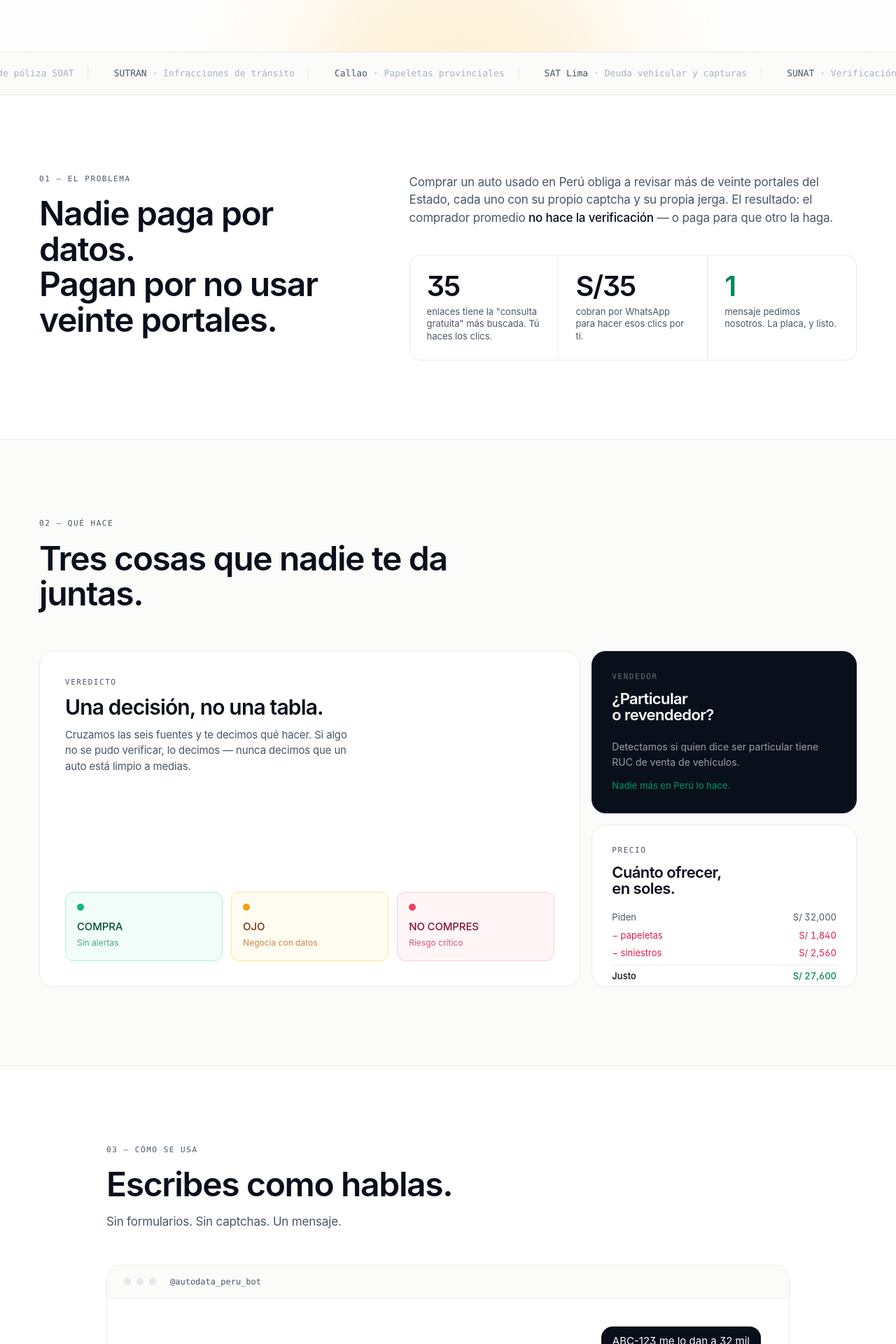
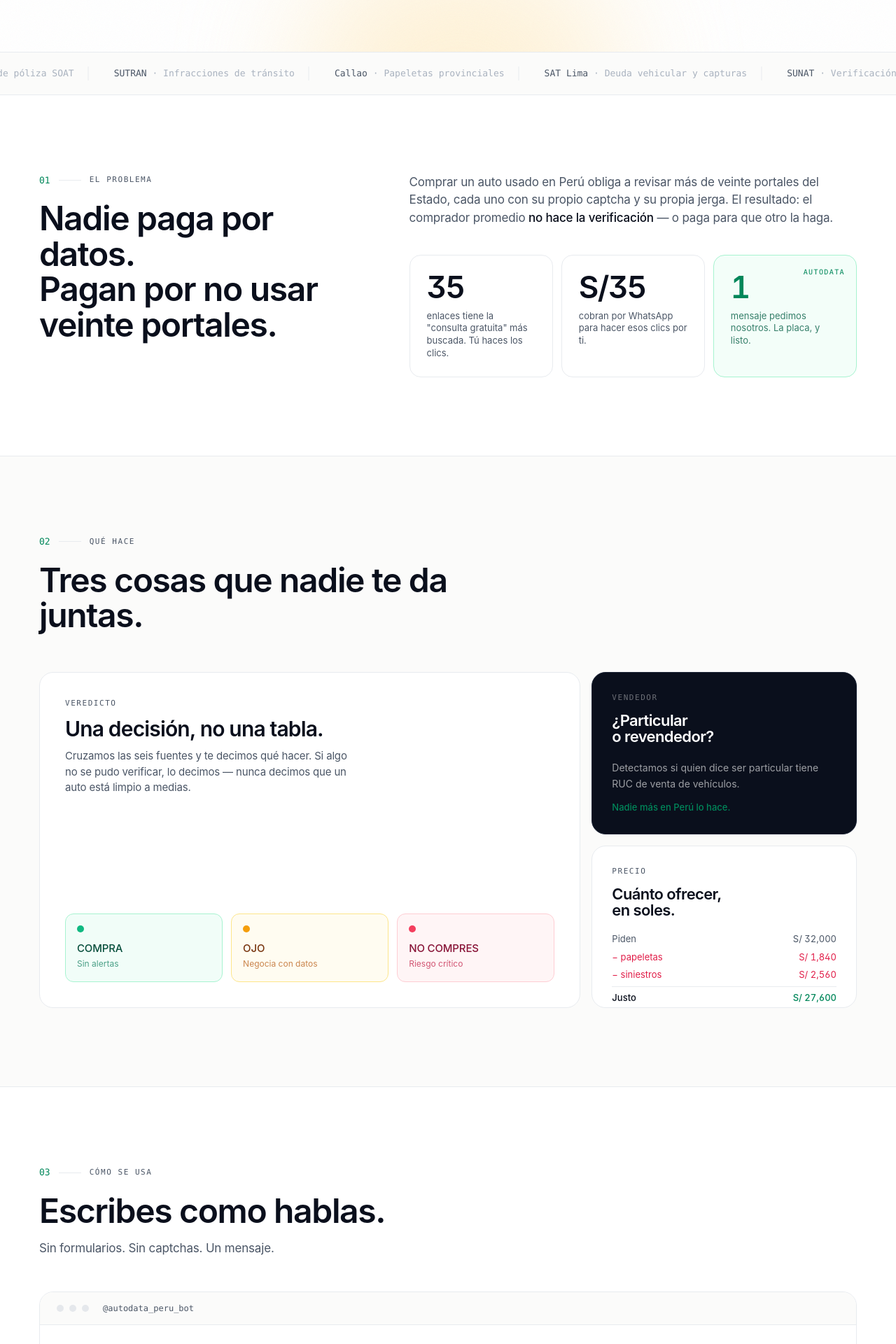
Before and after one commit to Shine299/autodata_croma, a FastAPI app: page / in a window 1280 px wide. Shown: the part 813-2733 px from the top of the page at 70% size. Run offline with FastAPI, Linux system fonts and the light colour scheme; some libraries are stand-ins or nearby versions.

Commit message:
feat(p5): improve section UI/UX — kicker system, fix duplicate numbering, align widths
AUDITORÍA de las secciones 01–04 (medido):
- Numeración DUPLICADA: los kickers de sección iban 01–04 y las listas internas
  de la sección 04 también iban 01–04, sin relación entre sí. El lector veía dos
  sistemas de numeración compitiendo en la misma pantalla.
- Kicker sin ancla visual: '01 — EL PROBLEMA' tenía número y etiqueta con el
  mismo peso y color, así que ninguno de los dos anclaba la vista.
- Anchos inconsistentes: 'demo' usaba max-w-[64rem] y el resto max-w-[76rem].
  Al hacer scroll el contenido saltaba horizontalmente entre secciones.
- Las cifras del problema (35 / S/35 / 1) eran tres tarjetas idénticas: la
  tercera es el remate narrativo (lo que ofrecemos) y se leía igual que las dos
  que describen el problema.

CAMBIOS:
- Sistema de kicker: número en verde (único acento de la línea) + regla
  horizontal de 2rem + etiqueta. El número ancla, la regla da ritmo al scroll.
- Listas de la sección 04: numeración 01–04 reemplazada por marcas — cuadro
  rosa con ✕ para límites, cuadro verde con → para roadmap. Elimina el choque
  de numeraciones y hace la lista escaneable de un vistazo.
- Ancho de 'demo' unificado a 76rem: las 4 secciones alinean al mismo borde.
- Cifras del problema: la tercera (nuestra) pasa a fondo verde con etiqueta
  AUTODATA. La progresión ahora se lee: cuesta 35 clics → cuesta S/35 →
  nosotros pedimos 1. Las tarjetas pasan de gap-px a gap-3 con esquinas propias.

VERIFICADO (1280px): las 4 secciones alinean en left=24px con ancho 1216px
(antes 'demo' rompía la alineación), kickers 01–04 correlativos, 4 marcas ✕ y
3 marcas →, sin errores de consola.
Móvil (375px): kicker en una línea, marcas de 22px, tarjeta destacada visible,
secciones alineadas, sin overflow horizontal.

Co-Authored-By: Claude Sonnet 5 <noreply@anthropic.com>

```diff
--- a/app/web/templates/landing.html
+++ b/app/web/templates/landing.html
@@ -38,6 +38,30 @@
     }
     .lede { letter-spacing: -0.011em; line-height: 1.5; }
     .mono { font-family: ui-monospace, "SF Mono", Menlo, monospace; }
+
+    /* ── Encabezado de sección ─────────────────────────────────────────
+       El número es el ancla visual (verde, el único acento de la línea) y
+       la regla horizontal da ritmo al hacer scroll. Antes número y etiqueta
+       tenían el mismo peso, así que ninguno anclaba. */
+    .kicker { display: flex; align-items: center; gap: .75rem; margin-bottom: 1.25rem; }
+    .kicker-num {
+      font-family: ui-monospace, "SF Mono", Menlo, monospace;
+      font-size: .8125rem; color: var(--em); font-variant-numeric: tabular-nums;
+    }
+    .kicker-rule { height: 1px; width: 2rem; background: var(--line); flex: none; }
+    .kicker-label {
+      font-family: ui-monospace, "SF Mono", Menlo, monospace;
+      font-size: .6875rem; letter-spacing: .14em; color: var(--ink-2); text-transform: uppercase;
+    }
+
+    /* Ítem de lista con marca en vez de número: evita chocar con la numeración
+       de las secciones (había dos sistemas 01–04 distintos en la misma página). */
+    .mark {
+      flex: none; width: 1.375rem; height: 1.375rem; border-radius: .4375rem;
+      display: grid; place-content: center; font-size: .75rem; margin-top: .125rem;
+    }
+    .mark-no { background: #fff1f2; color: #e11d48; }
+    .mark-go { background: #ecfdf5; color: var(--em); }
 
     /* ── Grano sutil: le quita el plano de "CSS puro" ── */
     .grain::after {
@@ -323,7 +347,11 @@
   <section id="problema" class="scroll-mt-20 max-w-[76rem] mx-auto px-6 py-28">
     <div class="grid lg:grid-cols-[.85fr_1.15fr] gap-14">
       <div class="rv">
-        <p class="mono text-[.6875rem] tracking-[.14em] text-[--ink-2] mb-4">01 — EL PROBLEMA</p>
+        <div class="kicker">
+          <span class="kicker-num">01</span>
+          <span class="kicker-rule"></span>
+          <span class="kicker-label">El problema</span>
+        </div>
         <h2 class="h2 text-[clamp(2rem,4vw,3rem)]">
           Nadie paga por datos.<br>Pagan por no usar<br>veinte portales.
         </h2>
@@ -335,18 +363,22 @@
           <span class="text-[--ink] font-medium">no hace la verificación</span> — o paga para que otro la haga.
         </p>
 
-        <div class="mt-10 grid sm:grid-cols-3 gap-px bg-[--line] rounded-2xl overflow-hidden border border-[--line]">
-          <div class="bg-white p-6">
-            <p class="display text-[2.5rem]">35</p>
-            <p class="text-[.8125rem] text-[--ink-2] mt-2 leading-snug">enlaces tiene la "consulta gratuita" más buscada. Tú haces los clics.</p>
+        <!-- Las cifras cuentan una historia en 3 tiempos: el costo en clics, el
+             costo en soles, y el remate — lo que pedimos nosotros. La tercera se
+             destaca a propósito: es la única que resuelve, no la que describe. -->
+        <div class="mt-10 grid sm:grid-cols-3 gap-3">
+          <div class="rounded-2xl border border-[--line] bg-white p-6">
+            <p class="display text-[2.75rem] tabular-nums">35</p>
+            <p class="text-[.8125rem] text-[--ink-2] mt-2.5 leading-snug">enlaces tiene la "consulta gratuita" más buscada. Tú haces los clics.</p>
           </div>
-          <div class="bg-white p-6">
-            <p class="display text-[2.5rem]">S/35</p>
-            <p class="text-[.8125rem] text-[--ink-2] mt-2 leading-snug">cobran por WhatsApp para hacer esos clics por ti.</p>
+          <div class="rounded-2xl border border-[--line] bg-white p-6">
+            <p class="display text-[2.75rem] tabular-nums">S/35</p>
+            <p class="text-[.8125rem] text-[--ink-2] mt-2.5 leading-snug">cobran por WhatsApp para hacer esos clics por ti.</p>
           </div>
-          <div class="bg-white p-6">
-            <p class="display text-[2.5rem] text-[--em]">1</p>
-            <p class="text-[.8125rem] text-[--ink-2] mt-2 leading-snug">mensaje pedimos nosotros. La placa, y listo.</p>
+          <div class="rounded-2xl border border-emerald-200 bg-emerald-50/60 p-6 relative">
+            <span class="mono text-[.625rem] tracking-[.14em] text-[--em] absolute top-4 right-4">AUTODATA</span>
+            <p class="display text-[2.75rem] tabular-nums text-[--em]">1</p>
+            <p class="text-[.8125rem] text-emerald-800/80 mt-2.5 leading-snug">mensaje pedimos nosotros. La placa, y listo.</p>
           </div>
         </div>
       </div>
@@ -357,7 +389,11 @@
   <section id="producto" class="scroll-mt-20 bg-[--paper] border-y border-[--line] py-28">
     <div class="max-w-[76rem] mx-auto px-6">
       <div class="rv max-w-[38rem] mb-14">
-        <p class="mono text-[.6875rem] tracking-[.14em] text-[--ink-2] mb-4">02 — QUÉ HACE</p>
+        <div class="kicker">
+          <span class="kicker-num">02</span>
+          <span class="kicker-rule"></span>
+          <span class="kicker-label">Qué hace</span>
+        </div>
         <h2 class="h2 text-[clamp(2rem,4vw,3rem)]">Tres cosas que nadie te da juntas.</h2>
       </div>
 
@@ -423,9 +459,13 @@
   </section>
 
   <!-- Demo -->
-  <section id="demo" class="scroll-mt-20 max-w-[64rem] mx-auto px-6 py-28">
+  <section id="demo" class="scroll-mt-20 max-w-[76rem] mx-auto px-6 py-28">
     <div class="rv max-w-[38rem] mb-12">
-      <p class="mono text-[.6875rem] tracking-[.14em] text-[--ink-2] mb-4">03 — CÓMO SE USA</p>
+      <div class="kicker">
+          <span class="kicker-num">03</span>
+          <span class="kicker-rule"></span>
+          <span class="kicker-label">Cómo se usa</span>
+        </div>
       <h2 class="h2 text-[clamp(2rem,4vw,3rem)]">Escribes como hablas.</h2>
       <p class="lede text-[1.0625rem] text-[--ink-2] mt-4">Sin formularios. Sin captchas. Un mensaje.</p>
     </div>
@@ -475,7 +515,11 @@
   <section id="limites" class="border-t border-[--line] py-28 scroll-mt-20">
     <div class="max-w-[76rem] mx-auto px-6">
       <div class="rv max-w-[38rem] mb-14">
-        <p class="mono text-[.6875rem] tracking-[.14em] text-[--ink-2] mb-4">04 — LÍMITES Y ROADMAP</p>
+        <div class="kicker">
+          <span class="kicker-num">04</span>
+          <span class="kicker-rule"></span>
+          <span class="kicker-label">Límites y roadmap</span>
+        </div>
         <h2 class="h2 text-[clamp(2rem,4vw,3rem)]">Lo que <span class="text-rose-500">no</span> hacemos — y qué sigue.</h2>
         <p class="lede text-[1.0625rem] text-[--ink-2] mt-5">
           Preferimos un producto honesto a uno que promete de más. Todo esto se lo decimos
@@ -487,19 +531,19 @@
         <div class="rv">
           <p class="mono text-[.6875rem] tracking-[.14em] text-rose-500 mb-5">LÍMITES CONOCIDOS</p>
           <ul class="divide-y divide-[--line] border-y border-[--line]">
-            <li class="py-5 flex gap-5"><span class="mono text-[.75rem] text-[#c3cad4] pt-1">01</span><p class="text-[1.0625rem] text-[--ink-2]"><span class="text-[--ink] font-medium">Sin SUNARP.</span> No damos cadena de propietarios, gravámenes ni reportes de robo. Croma no lo expone y SUNARP tiene captcha.</p></li>
-            <li class="py-5 flex gap-5"><span class="mono text-[.75rem] text-[#c3cad4] pt-1">02</span><p class="text-[1.0625rem] text-[--ink-2]"><span class="text-[--ink] font-medium">Sin MTC.</span> No tenemos revisión técnica vigente.</p></li>
-            <li class="py-5 flex gap-5"><span class="mono text-[.75rem] text-[#c3cad4] pt-1">03</span><p class="text-[1.0625rem] text-[--ink-2]"><span class="text-[--ink] font-medium">No reemplaza al mecánico.</span> Verificamos papeles y señales de riesgo, no el estado físico.</p></li>
-            <li class="py-5 flex gap-5"><span class="mono text-[.75rem] text-[#c3cad4] pt-1">04</span><p class="text-[1.0625rem] text-[--ink-2]"><span class="text-[--ink] font-medium">No damos asesoría legal.</span> Mostramos datos oficiales; la decisión es tuya.</p></li>
+            <li class="py-5 flex gap-5"><span class="mark mark-no" aria-hidden="true">✕</span><p class="text-[1.0625rem] text-[--ink-2]"><span class="text-[--ink] font-medium">Sin SUNARP.</span> No damos cadena de propietarios, gravámenes ni reportes de robo. Croma no lo expone y SUNARP tiene captcha.</p></li>
+            <li class="py-5 flex gap-5"><span class="mark mark-no" aria-hidden="true">✕</span><p class="text-[1.0625rem] text-[--ink-2]"><span class="text-[--ink] font-medium">Sin MTC.</span> No tenemos revisión técnica vigente.</p></li>
+            <li class="py-5 flex gap-5"><span class="mark mark-no" aria-hidden="true">✕</span><p class="text-[1.0625rem] text-[--ink-2]"><span class="text-[--ink] font-medium">No reemplaza al mecánico.</span> Verificamos papeles y señales de riesgo, no el estado físico.</p></li>
+            <li class="py-5 flex gap-5"><span class="mark mark-no" aria-hidden="true">✕</span><p class="text-[1.0625rem] text-[--ink-2]"><span class="text-[--ink] font-medium">No damos asesoría legal.</span> Mostramos datos oficiales; la decisión es tuya.</p></li>
           </ul>
         </div>
 
         <div class="rv" data-d="1">
           <p class="mono text-[.6875rem] tracking-[.14em] text-[--em] mb-5">ROADMAP</p>
           <ol class="divide-y divide-[--line] border-y border-[--line]">
-            <li class="py-5 flex gap-5"><span class="mono text-[.75rem] text-[--em] pt-1">01</span><p class="text-[1.0625rem] text-[--ink-2]"><span class="text-[--ink] font-medium">SUNARP y MTC</span> en cuanto Croma los exponga. La arquitectura de adapters ya está lista: es agregar una fuente, no rehacer el producto.</p></li>
-            <li class="py-5 flex gap-5"><span class="mono text-[.75rem] text-[--em] pt-1">02</span><p class="text-[1.0625rem] text-[--ink-2]"><span class="text-[--ink] font-medium">Sello verificado con QR</span> para avisos de Marketplace. Cada aviso con el sello es distribución gratuita.</p></li>
-            <li class="py-5 flex gap-5"><span class="mono text-[.75rem] text-[--em] pt-1">03</span><p class="text-[1.0625rem] text-[--ink-2]"><span class="text-[--ink] font-medium">API para concesionarias.</span> Ellas pagan, el comprador ve el reporte gratis. Quien compra un auto cada cinco años no debería ser el que paga.</p></li>
+            <li class="py-5 flex gap-5"><span class="mark mark-go" aria-hidden="true">→</span><p class="text-[1.0625rem] text-[--ink-2]"><span class="text-[--ink] font-medium">SUNARP y MTC</span> en cuanto Croma los exponga. La arquitectura de adapters ya está lista: es agregar una fuente, no rehacer el producto.</p></li>
+            <li class="py-5 flex gap-5"><span class="mark mark-go" aria-hidden="true">→</span><p class="text-[1.0625rem] text-[--ink-2]"><span class="text-[--ink] font-medium">Sello verificado con QR</span> para avisos de Marketplace. Cada aviso con el sello es distribución gratuita.</p></li>
+            <li class="py-5 flex gap-5"><span class="mark mark-go" aria-hidden="true">→</span><p class="text-[1.0625rem] text-[--ink-2]"><span class="text-[--ink] font-medium">API para concesionarias.</span> Ellas pagan, el comprador ve el reporte gratis. Quien compra un auto cada cinco años no debería ser el que paga.</p></li>
           </ol>
         </div>
       </div>
```
